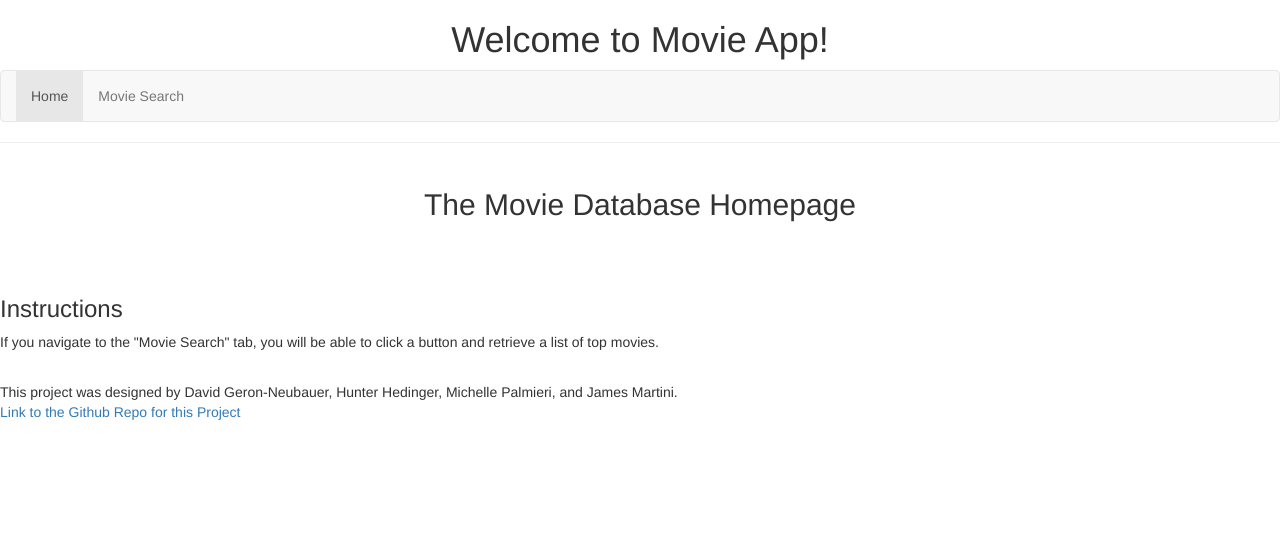
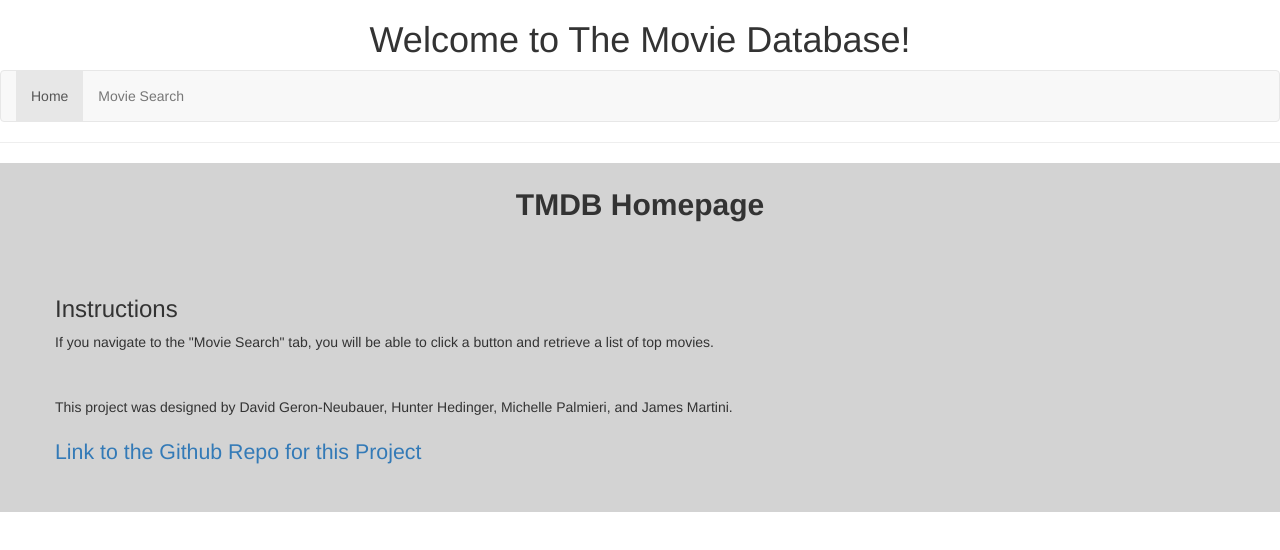
Before and after one commit to jmartt29/CISC474Project2, an Angular app in the folder Project2App/: page /home in a window 1280 px wide. Shown: the top 550 px of the page. Built offline with nearby package versions, Linux system fonts and the light colour scheme.

Commit message:
Some minor html additions.

```diff
--- a/Project2App/src/app/app.component.ts
+++ b/Project2App/src/app/app.component.ts
@@ -6,5 +6,5 @@ import { Component } from '@angular/core';
 	styleUrls: ['./app.component.css']
 })
 export class AppComponent {
-	title = 'Movie App';
+	title = 'The Movie Database';
 }
--- a/Project2App/src/app/home/home/home.component.css
+++ b/Project2App/src/app/home/home/home.component.css
@@ -2,3 +2,16 @@ h2 {
     text-align: center;
     padding: 25px;
 }
+
+body {
+    background-color: lightgray;
+}
+
+a {
+    font-size: 16pt;
+}
+
+div {
+    padding-left: 70px;
+    padding-bottom: 35px;
+}
--- a/Project2App/src/app/home/home/home.component.html
+++ b/Project2App/src/app/home/home/home.component.html
@@ -1,10 +1,14 @@
 <body>
-  <h2>The Movie Database Homepage</h2>
+  <h2><b>TMDB Homepage</b></h2>
   <br>
-  <h3>Instructions</h3>
-  <p>If you navigate to the "Movie Search" tab, you will be able to click a button and retrieve a list of top movies.</p>
-  <br>
-  <p> This project was designed by David Geron-Neubauer, Hunter Hedinger, Michelle Palmieri, and James Martini.
-  <br>
-  <a href="https://github.com/jmartt/CISC474Project2">Link to the Github Repo for this Project</a>
+  <div id="instructions" class="row">
+    <h3>Instructions</h3>
+    <p>If you navigate to the "Movie Search" tab, you will be able to click a button and retrieve a list of top movies.</p>
+  </div>
+  <div id="footnotes" class="row">
+    <p> This project was designed by David Geron-Neubauer, Hunter Hedinger, Michelle Palmieri, and James Martini.
+    <br>
+    <br>
+    <a href="https://github.com/jmartt/CISC474Project2">Link to the Github Repo for this Project</a>
+  </div>
 </body>
```
